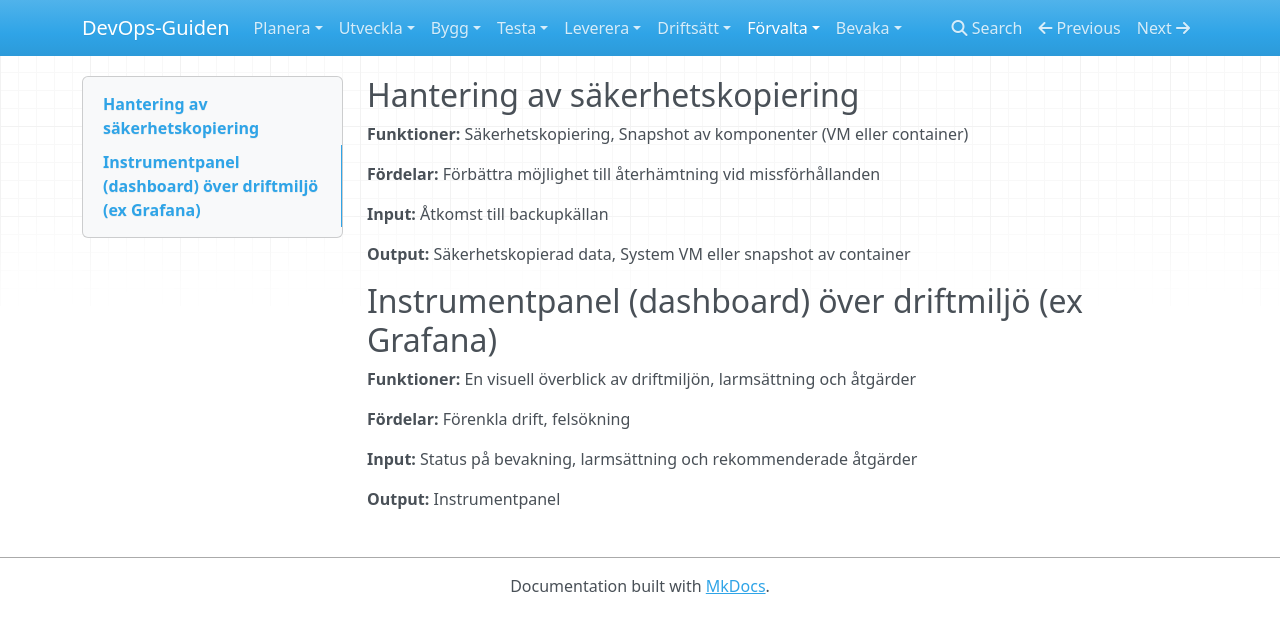
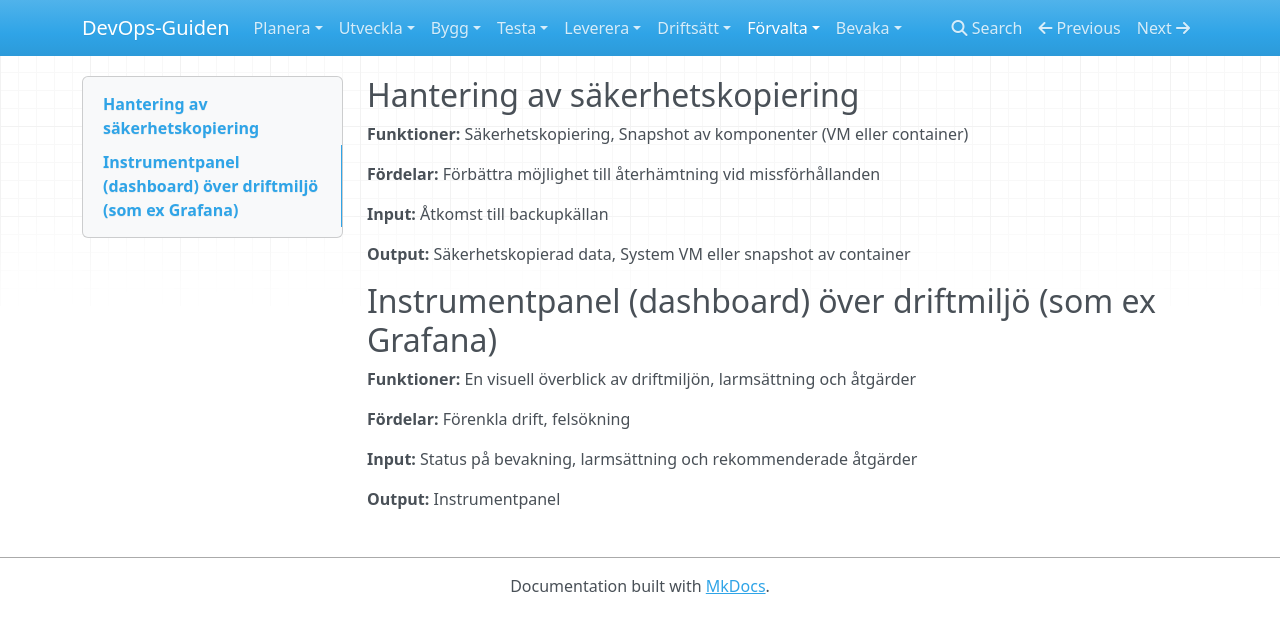
Before and after one commit to devopsguiden/devopsguiden, an MkDocs documentation site: the page built from docs/Förvalta/verktyg.md, in a window 1280 px wide. Shown: the top 633 px of the page. Built offline with MkDocs 1.6.1, drawn with Linux system fonts in a browser that asks for light colours; nearby versions of some CDN libraries.

Commit message:
förvalta

```diff
--- a/docs/Förvalta/verktyg.md
+++ b/docs/Förvalta/verktyg.md
@@ -11,7 +11,7 @@ Förbättra möjlighet till återhämtning vid missförhållanden
 **Output:**
 Säkerhetskopierad data, System VM eller snapshot av container
 
-## Instrumentpanel (dashboard) över driftmiljö (ex Grafana)
+## Instrumentpanel (dashboard) över driftmiljö (som ex Grafana)
 **Funktioner:**
 En visuell överblick av driftmiljön, larmsättning och åtgärder
 
```
Also changed, not shown: docs/Förvalta/aktiviteter.md (+1 -1 lines), site/Förvalta/aktiviteter/index.html, site/Förvalta/verktyg/index.html, site/index.html, site/search/search_index.json, 1 other file.
